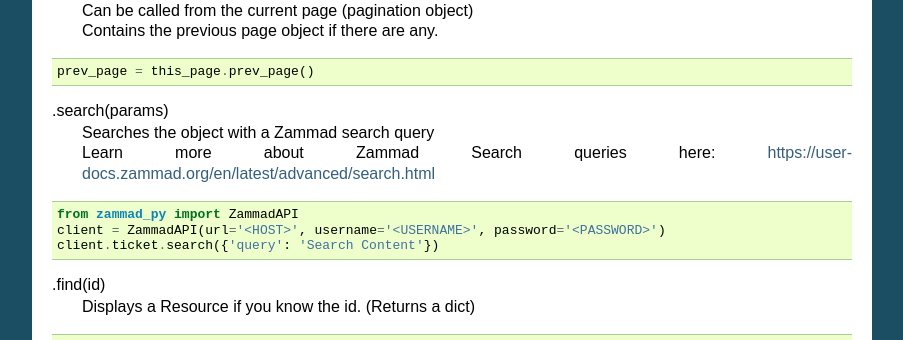
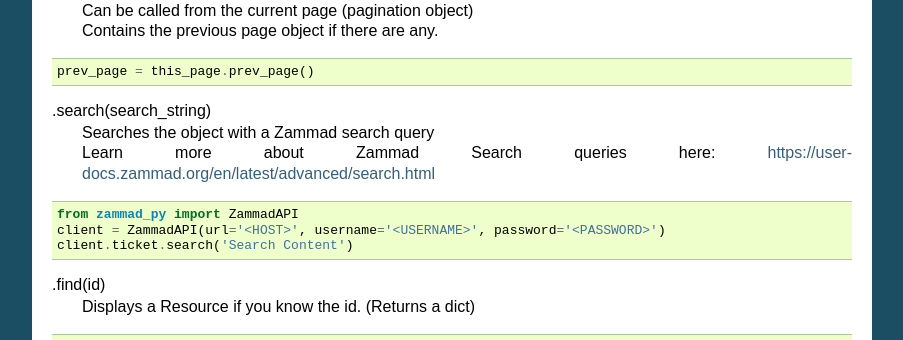
Before and after one commit to joeirimpan/zammad_py, a Sphinx documentation site: the page built from docs/usage.rst, in a window 1280 px wide and 900 px high, scrolled down 597 px. Shown: the part 158-498 px from the top of the window, without its empty margins (198-1101 px from the left). Built offline with Sphinx 7.4.7, drawn with Linux system fonts in a browser that asks for light colours; pages that are not in the unit, such as notebooks, are missing from menus.

Commit message:
black and update docs

```diff
--- a/docs/usage.rst
+++ b/docs/usage.rst
@@ -49,7 +49,7 @@
     prev_page = this_page.prev_page()
 
 
-.search(params)
+.search(search_string)
    | Searches the object with a Zammad search query
    | Learn more about Zammad Search queries here: https://user-docs.zammad.org/en/latest/advanced/search.html
 
@@ -57,7 +57,7 @@
 
     from zammad_py import ZammadAPI
     client = ZammadAPI(url='<HOST>', username='<USERNAME>', password='<PASSWORD>')
-    client.ticket.search({'query': 'Search Content'})
+    client.ticket.search('Search Content')
 
 
 .find(id)
```
Also changed, not shown: 1 other file.
